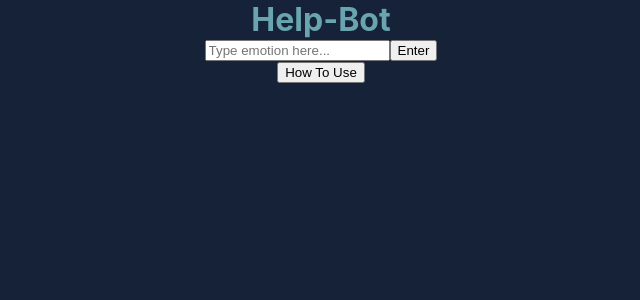
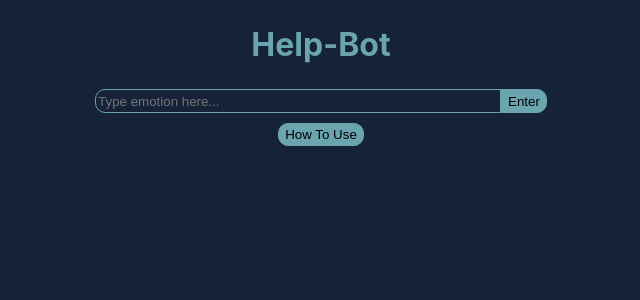
Before and after one commit to JanissaAbreu/Help-App, a React (Create React App) app: page / in a window 1280 px wide. Shown: the top 300 px of the page, without its empty margins (319-959 px from the left). Built offline with nearby package versions, Linux system fonts and the light colour scheme.

Commit message:
Added colors for the Main.js

```diff
--- a/src/styling/Main.css
+++ b/src/styling/Main.css
@@ -1,3 +1,31 @@
 .mainScreenTitle{
     color: var(--light-blue);
+    padding: 25px;
 }
+
+.userInput{
+    width: 50vh;
+    height: 20px;
+    margin: 0px 0px 10px 0px;
+    color: white;
+    background-color: var(--dark-blue);
+    border: var(--light-blue) solid 1px;
+    border-top-left-radius: 10px;
+    border-bottom-left-radius: 10px;
+}
+
+.enterButton{
+    background-color: var(--light-blue);
+    border: var(--light-blue) solid 1px;
+    height: 23.35px;
+    border-top-right-radius: 10px;
+    border-bottom-right-radius: 10px;
+}
+
+.howToButton{
+    background-color: var(--light-blue);
+    border: var(--light-blue) solid 1px;
+    border-radius: 10px;
+    height: 23.35px;
+
+}
```
